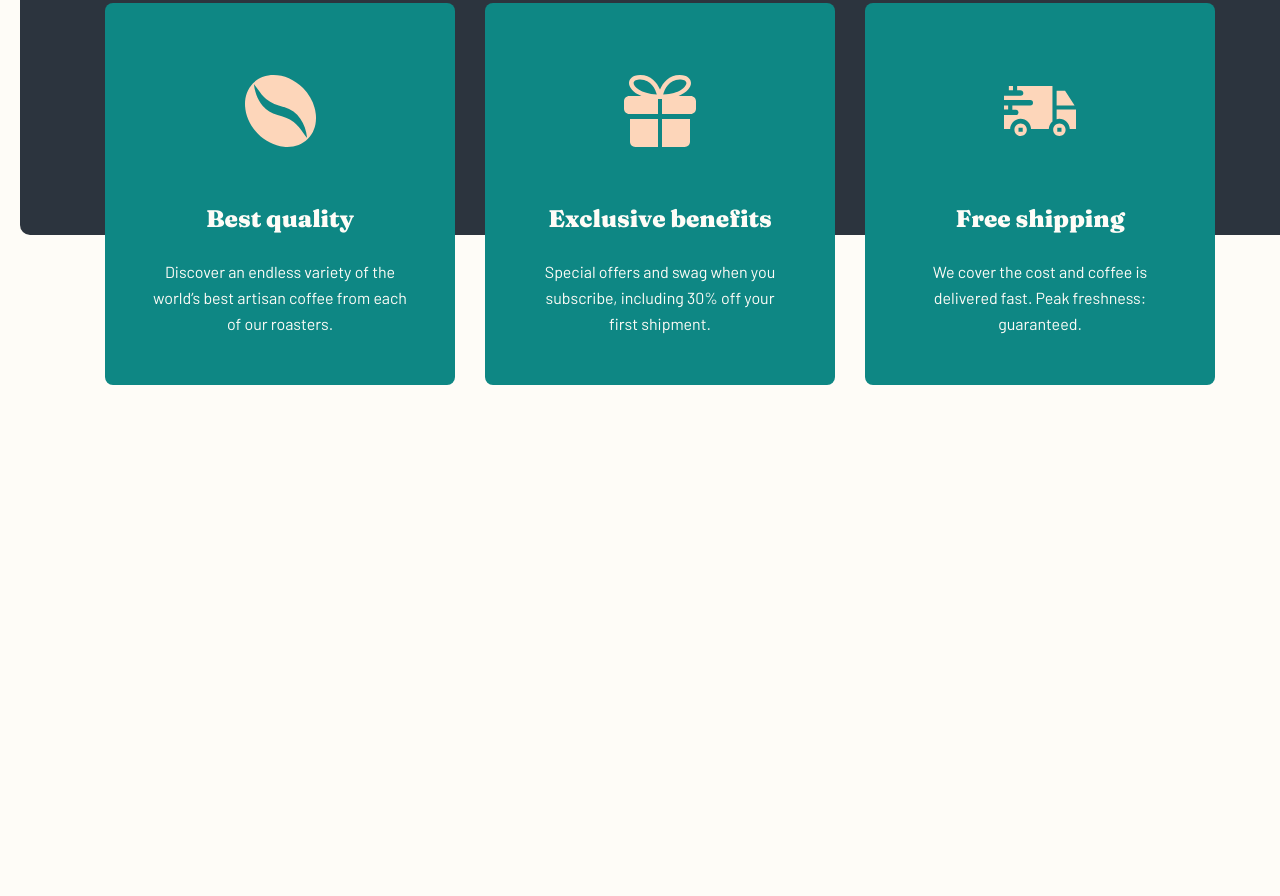
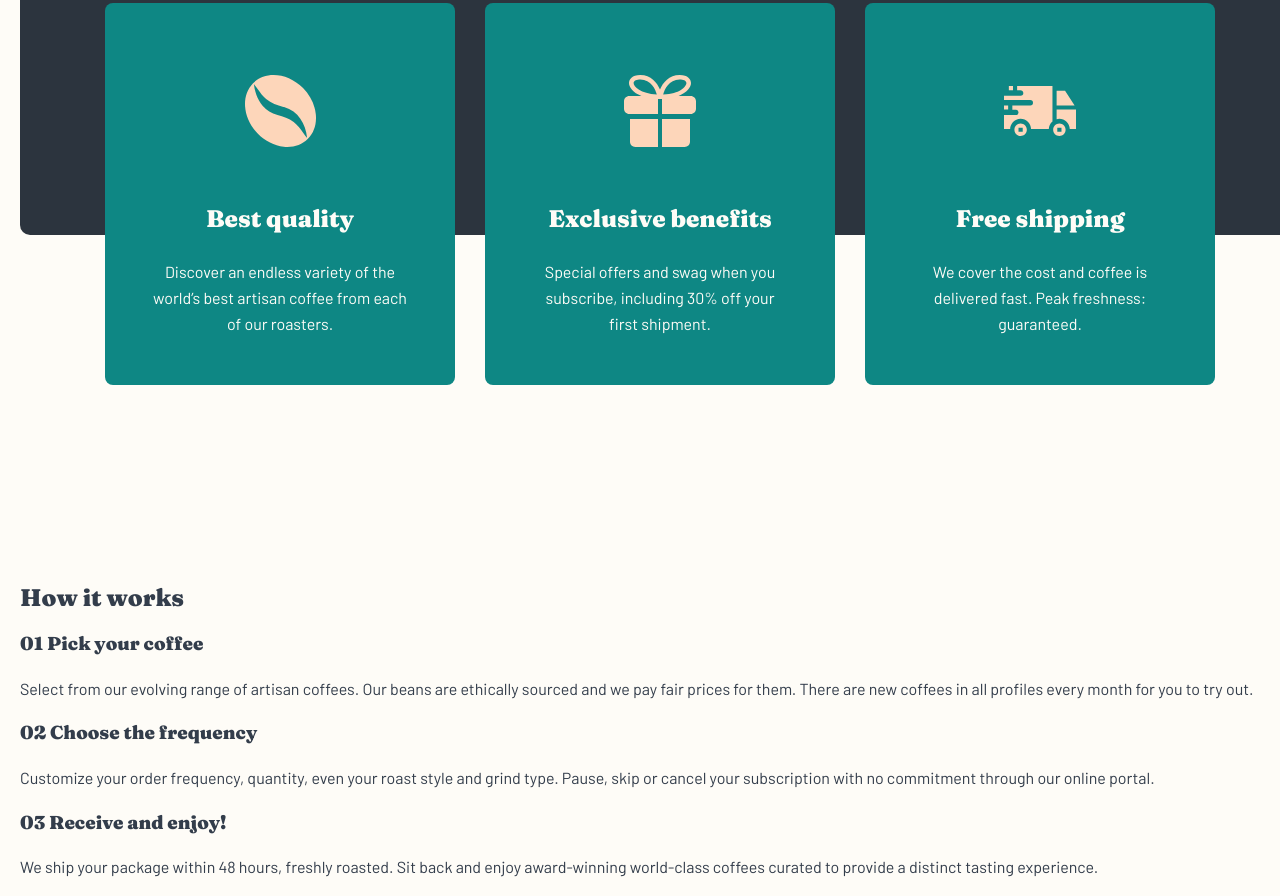
Before and after one commit to Shukhratovich-a/Coffee-2, a plain HTML site: page index.html in a window 1280 px wide. Shown: the part 1926-2822 px from the top of the page. Before the commit the page ends 2511 px from the top, so only its background shows below. Drawn offline with Linux system fonts and the light colour scheme.

Commit message:
Create steps section html

```diff
--- a/index.html
+++ b/index.html
@@ -181,6 +181,51 @@
                 </div>
             </div>
         </section>
+
+        <!-- STEPS -->
+        <section class="steps">
+            <div class="container">
+                <h2 class="steps-heading">How it works</h2>
+
+                <ol class="steps__list">
+                    <li class="step">
+
+                        <h3 class="step__heading">
+                            <span class="step__heading__number">01</span>
+                            <span class="step__heading__text">Pick your coffee</span>
+                        </h3>
+
+                        <p class="step__text">
+                            Select from our evolving range of artisan coffees. Our beans are ethically sourced and we pay fair prices for them. There are new coffees in all profiles every month for you to try out.
+                        </p>
+                    </li>
+
+                    <li class="step">
+
+                        <h3 class="step__heading">
+                            <span class="step__heading__number">02</span>
+                            <span class="step__heading__text">Choose the frequency</span>
+                        </h3>
+
+                        <p class="step__text">
+                            Customize your order frequency, quantity, even your roast style and grind type. Pause, skip or cancel your subscription with no commitment through our online portal.
+                        </p>
+                    </li>
+
+                    <li class="step">
+
+                        <h3 class="step__heading">
+                            <span class="step__heading__number">03</span>
+                            <span class="step__heading__text">Receive and enjoy!</span>
+                        </h3>
+
+                        <p class="step__text">
+                            We ship your package within 48 hours, freshly roasted. Sit back and enjoy award-winning world-class coffees curated to provide a distinct tasting experience.
+                        </p>
+                    </li>
+                </ol>
+            </div>
+        </section>
     </main>
 </body>
 </html>
```
